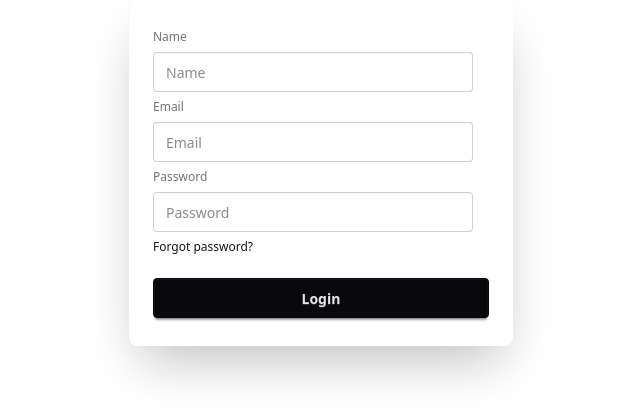
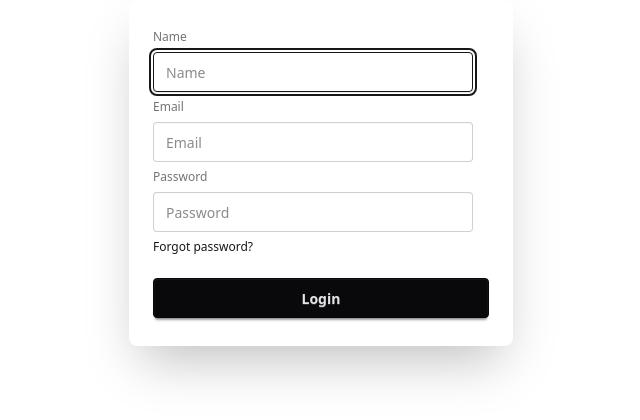
Before and after one commit to sadhin28/Form-master-class, a React (Vite) app: page / in a window 1280 px wide. Shown: the top 420 px of the page, without its empty margins (319-959 px from the left). Built offline with nearby package versions, Linux system fonts and the light colour scheme.

Commit message:
refference form

```diff
--- a/src/App.jsx
+++ b/src/App.jsx
@@ -1,4 +1,5 @@
 import './App.css'
+import RefForm from './Component/RefForm/RefForm'
 import Simple_form from './Component/Simple_form/Simple_form'
 import StatefullForm from './Component/StatefullForm/StatefullForm'
 
@@ -8,7 +9,8 @@ function App() {
   return (
      <div>
         {/* <Simple_form></Simple_form> */}
-         <StatefullForm></StatefullForm>
+         {/* <StatefullForm></StatefullForm> */}
+         <RefForm></RefForm>
      </div>
   )
 }
--- /dev/null
+++ b/src/Component/RefForm/RefForm.jsx
@@ -0,0 +1,40 @@
+import { useEffect, useRef } from "react";
+
+const RefForm = () => {
+    const nameRef =useRef(null);
+    const emailRef=useRef(null);
+    const passwordRef=useRef(null);
+    useEffect(()=>{
+        nameRef.current.focus()
+    },[])
+    const hnadelSubmit =e=>{
+        e.preventDefault()
+        console.log(nameRef.current.value);
+        console.log(emailRef.current.value);
+        console.log(passwordRef.current.value);
+
+    }
+    return (
+        <div className=" mx-auto card bg-base-100 w-full max-w-sm shrink-0 shadow-2xl">
+                <div className="card-body">
+
+                               <form onSubmit={hnadelSubmit} className="fieldset">
+                                <label className="label">Name</label>
+                                <input ref={nameRef} name="name" type="text" className="input" placeholder="Name" />
+                                <label className="label">Email</label>
+                                <input ref={emailRef} name="email" type="email" className="input" placeholder="Email" />
+                                <label className="label">Password</label>
+                                <input ref={passwordRef}  name="password" type="password" className="input" placeholder="Password" />
+                                <div><a className="link link-hover">Forgot password?</a></div>
+                                <button className="btn btn-neutral mt-4">Login</button>
+
+                               </form>
+
+                        </div>
+        </div>
+
+
+    );
+};
+
+export default RefForm;
```
